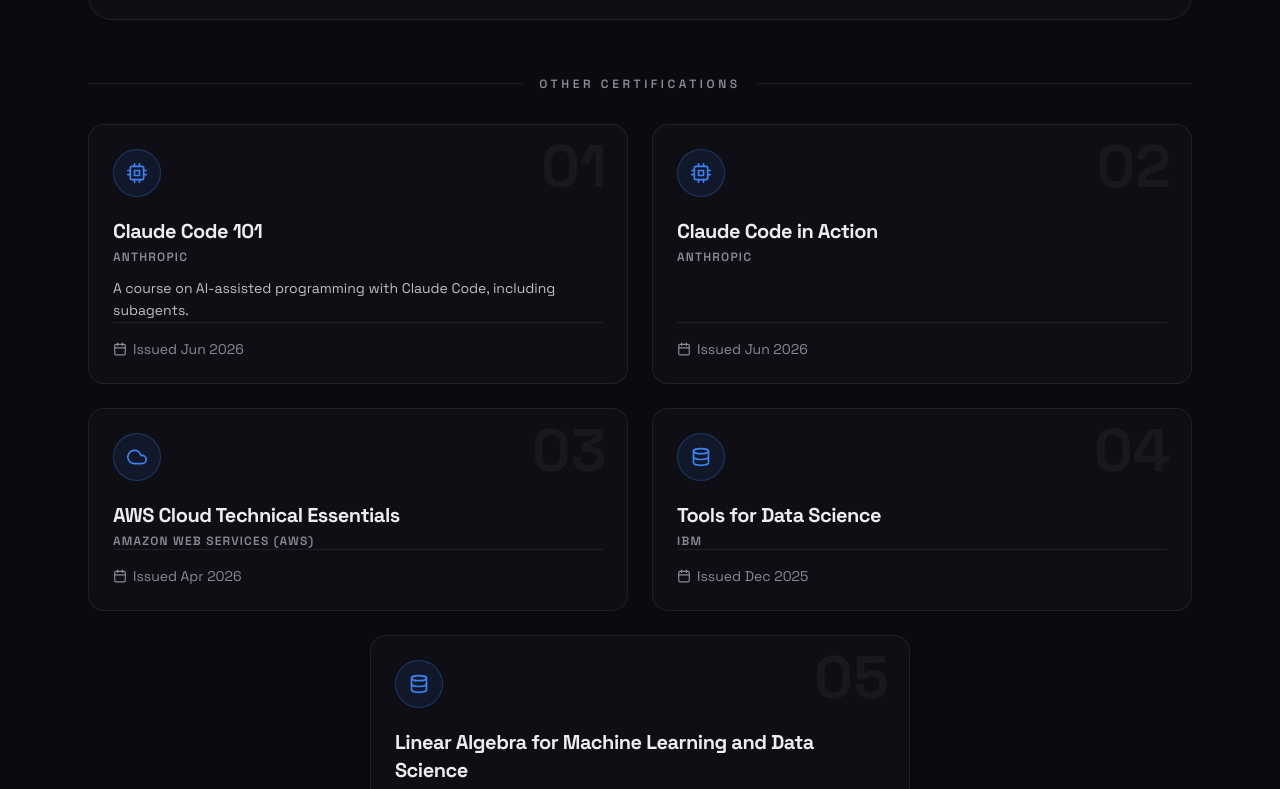
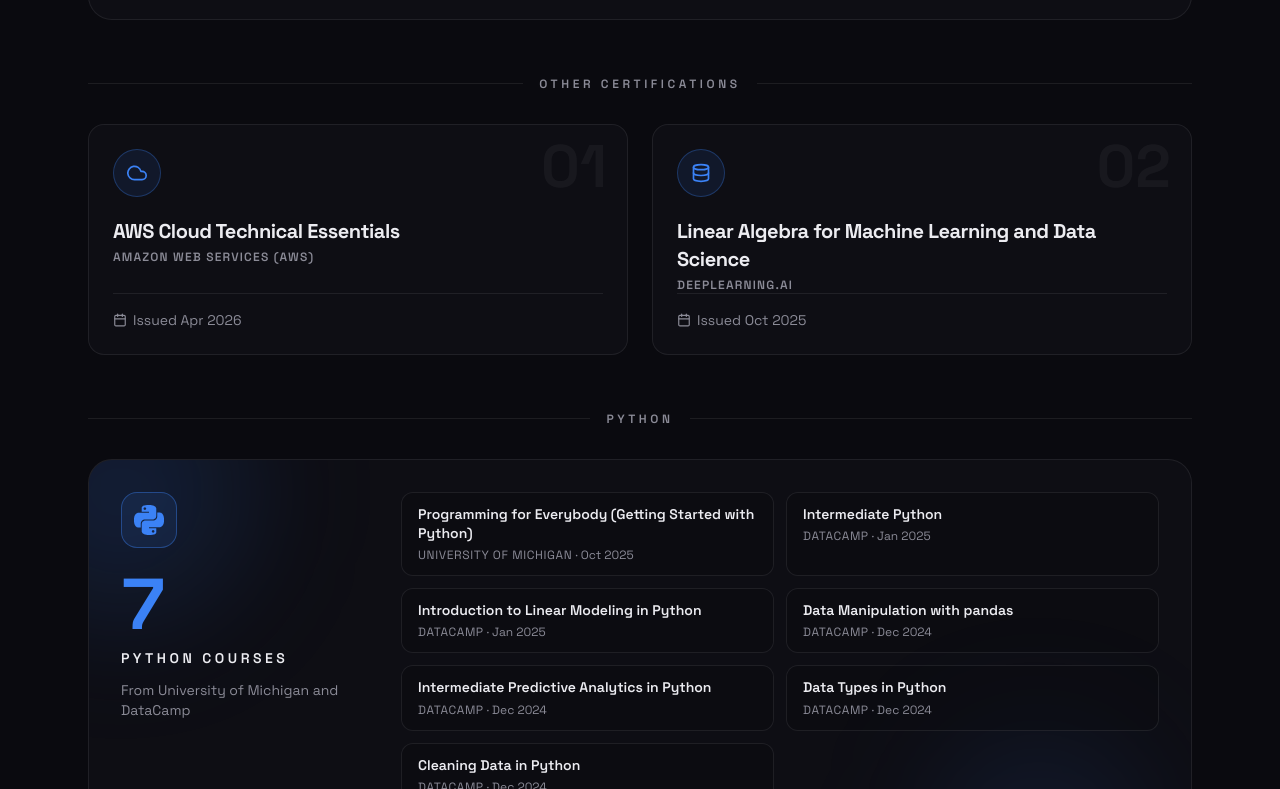
Before and after one commit to rayan9brx/my-website, a Next.js app: page / in a window 1280 px wide. Shown: the part 4411-5200 px from the top of the page. Built offline with nearby package versions, Linux system fonts and the light colour scheme.

Commit message:
Remove some certifications

```diff
--- a/data/certifications.ts
+++ b/data/certifications.ts
@@ -29,34 +29,10 @@ export const certifications: Certification[] = [
     // image: "/certificates/stanford-ml.jpg",
   },
   {
-    title: "Claude Code 101",
-    issuer: "Anthropic",
-    issued: "Jun 2026",
-    category: "ai",
-    description:
-      "A course on AI-assisted programming with Claude Code, including subagents.",
-    tags: ["Claude Code", "AI-Assisted Programming", "Subagents"],
-    // credentialUrl: "PASTE_LINK_FROM_LINKEDIN",
-  },
-  {
-    title: "Claude Code in Action",
-    issuer: "Anthropic",
-    issued: "Jun 2026",
-    category: "ai",
-    // credentialUrl: "PASTE_LINK_FROM_LINKEDIN",
-  },
-  {
     title: "AWS Cloud Technical Essentials",
     issuer: "Amazon Web Services (AWS)",
     issued: "Apr 2026",
     category: "cloud",
-    // credentialUrl: "PASTE_LINK_FROM_LINKEDIN",
-  },
-  {
-    title: "Tools for Data Science",
-    issuer: "IBM",
-    issued: "Dec 2025",
-    category: "data",
     // credentialUrl: "PASTE_LINK_FROM_LINKEDIN",
   },
   {
```
